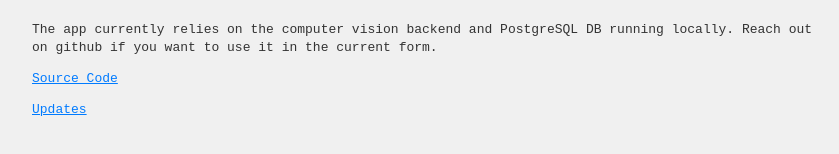
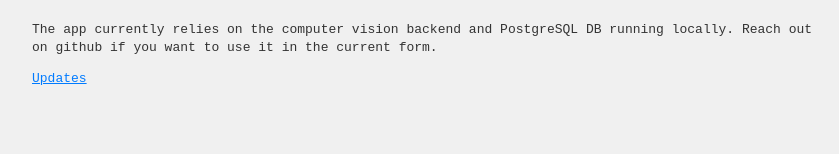
Before and after one commit to HeightLines/heightlines.github.io, a plain HTML site: page index.html in a window 1280 px wide. Shown: the part 540-694 px from the top of the page, without its empty margins (208-1047 px from the left). Drawn offline with Linux system fonts and the light colour scheme.

Commit message:
Update index.html

```diff
--- a/index.html
+++ b/index.html
@@ -46,7 +46,6 @@
     <p>
         The app currently relies on the computer vision backend and PostgreSQL DB running locally. Reach out on github if you want to use it in the current form.
     </p>
-    <p><a href='https://github.com/HeightLines/VisionBackend'>Source Code</a></p>
     <p><a href='/blog'>Updates</a></p>
 
 </div>
```
